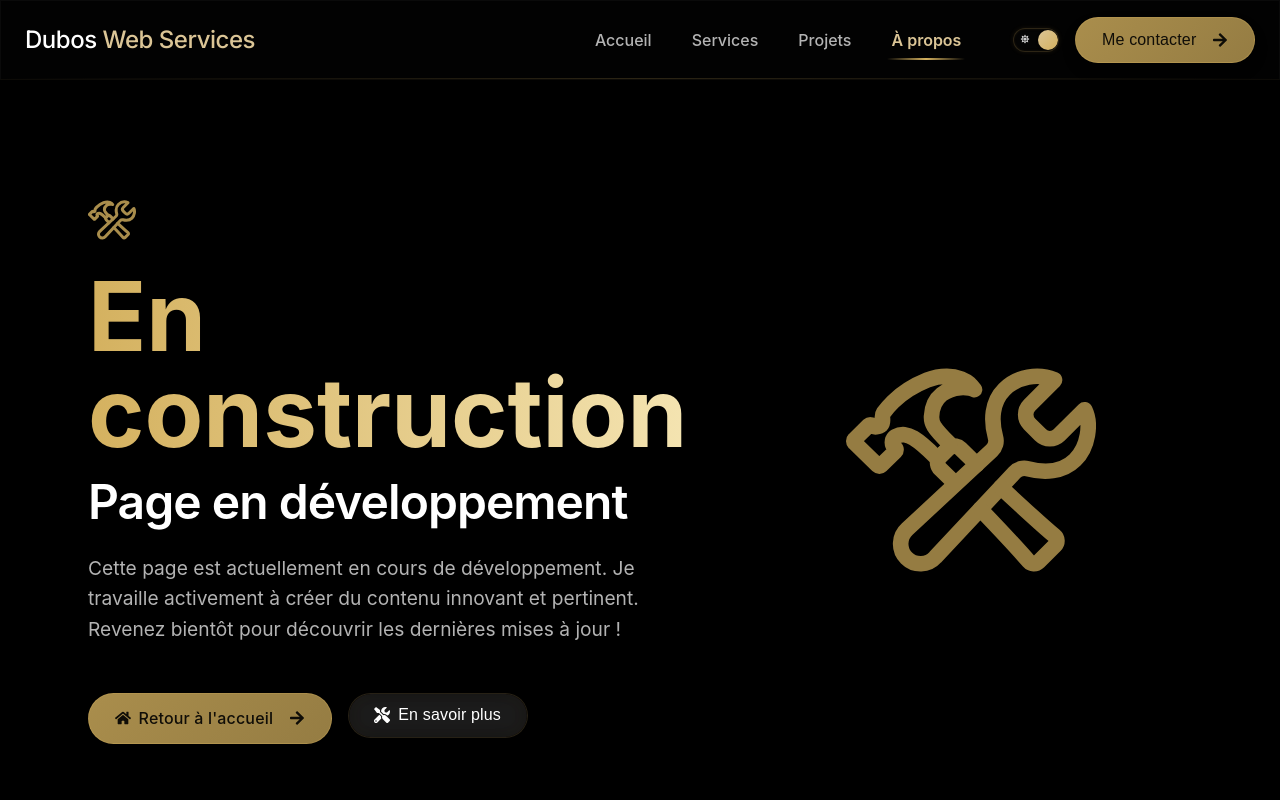
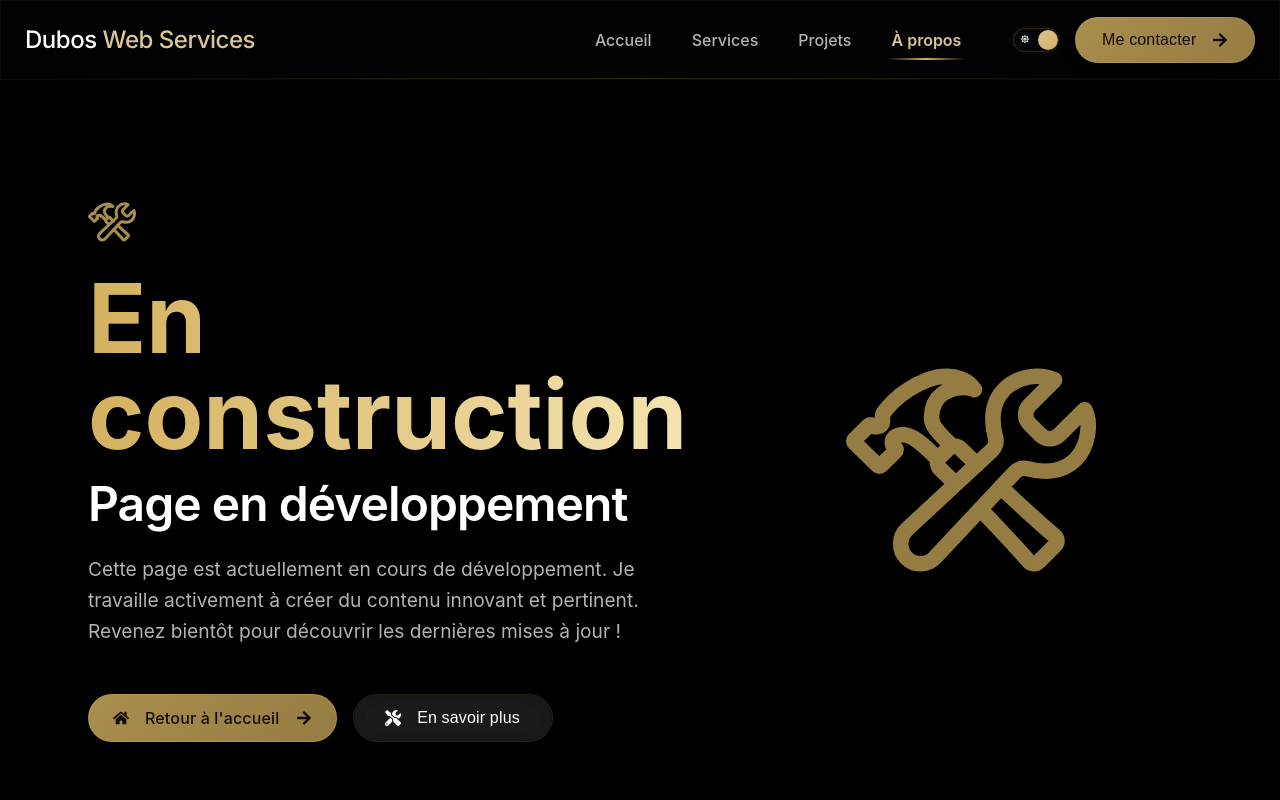
Before and after one commit to Jerome-Dubos/portfolio, a React (Vite) app: page /about in a window 1280 px wide. Shown: the top 800 px of the page. Built offline with nearby package versions, Linux system fonts and the light colour scheme.

Commit message:
Validation Error

```diff
--- a/src/components/Error/Error.css
+++ b/src/components/Error/Error.css
@@ -1,4 +1,3 @@
-/* Work in Progress Page Styles */
 .error-page {
   min-height: 100vh;
   display: flex;
@@ -96,7 +95,26 @@
   gap: var(--spacing-md);
 }
 
-/* Responsive Adjustments */
+.error-actions .btn {
+  min-width: 200px;
+  display: flex;
+  align-items: center;
+  justify-content: center;
+  padding: var(--spacing-md) var(--spacing-lg);
+  font-size: 1rem;
+  white-space: nowrap;
+  height: 48px;
+}
+
+.error-actions .btn svg {
+  margin-right: var(--spacing-sm);
+}
+
+.error-actions .btn .btn-icon {
+  margin-left: var(--spacing-sm);
+  margin-right: 0;
+}
+
 @media (max-width: 1024px) {
   .error-container {
       flex-direction: column;
@@ -119,7 +137,7 @@
   .error-illustration {
       order: 1;
       margin-bottom: var(--spacing-2xl);
-      display: none; /* Cache l'illustration en version mobile */
+      display: none;
   }
 
   .error-icon,
@@ -147,5 +165,6 @@
   .error-actions .btn {
       width: 100%;
       justify-content: center;
+      min-width: auto;
   }
 }
--- a/src/components/Error/Error.jsx
+++ b/src/components/Error/Error.jsx
@@ -7,24 +7,12 @@ import {
   FaArrowRight
 } from 'react-icons/fa';
 import { IoConstructOutline } from 'react-icons/io5';
+import handleContactClick from '../../utils/handleContactClick';
 import './Error.css';
 
 const Error = () => {
   const location = useLocation();
   const navigate = useNavigate();
-
-  // Gestion du bouton "En savoir plus" similaire à la NavBar
-  const handleContactClick = (e) => {
-    e.preventDefault();
-    if (location.pathname === "/about") {
-      // Si l'utilisateur est déjà sur la page "À propos", faire défiler jusqu'à la section contact
-      document.getElementById("contact")?.scrollIntoView({ behavior: "smooth" });
-    } else {
-      // Sinon, naviguer vers la page "À propos" puis faire défiler jusqu'à la section contact
-      navigate("/about#contact");
-      setTimeout(() => document.getElementById("contact")?.scrollIntoView({ behavior: "smooth" }), 500);
-    }
-  };
 
   return (
     <div className="error-page">
@@ -76,7 +64,7 @@ const Error = () => {
             >
               <button
                 className="btn btn-secondary"
-                onClick={handleContactClick}
+                onClick={(e) => handleContactClick(navigate, location, e)}
               >
                 <FaTools /> En savoir plus
               </button>
```
